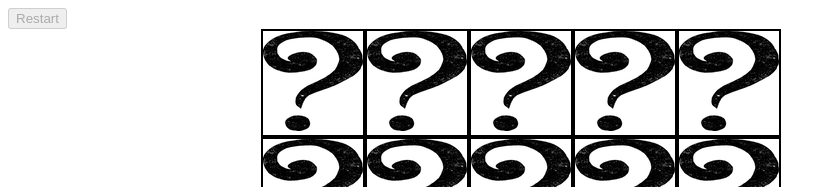
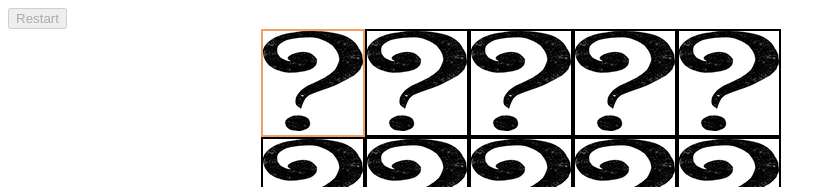
Before and after one commit to MiriamVar/project--gl, a plain HTML site: page Pexeso/html/pexeso.html in a window 1280 px wide. In both pictures the pointer is over the element 312 px from the left and 83 px from the top of the page. Shown: the top 187 px of the page, without its empty margins (0-836 px from the left). Drawn offline with Linux system fonts and the light colour scheme.

Commit message:
hover on cards

```diff
--- a/Pexeso/css/stylePexeso.css
+++ b/Pexeso/css/stylePexeso.css
@@ -13,3 +13,9 @@
 	float: left;
 	margin-left: 10px;
 }
+
+div.boardElement:hover {
+	width: 100px;
+	border:2px solid #f39e66;
+	float: left;
+}
```
